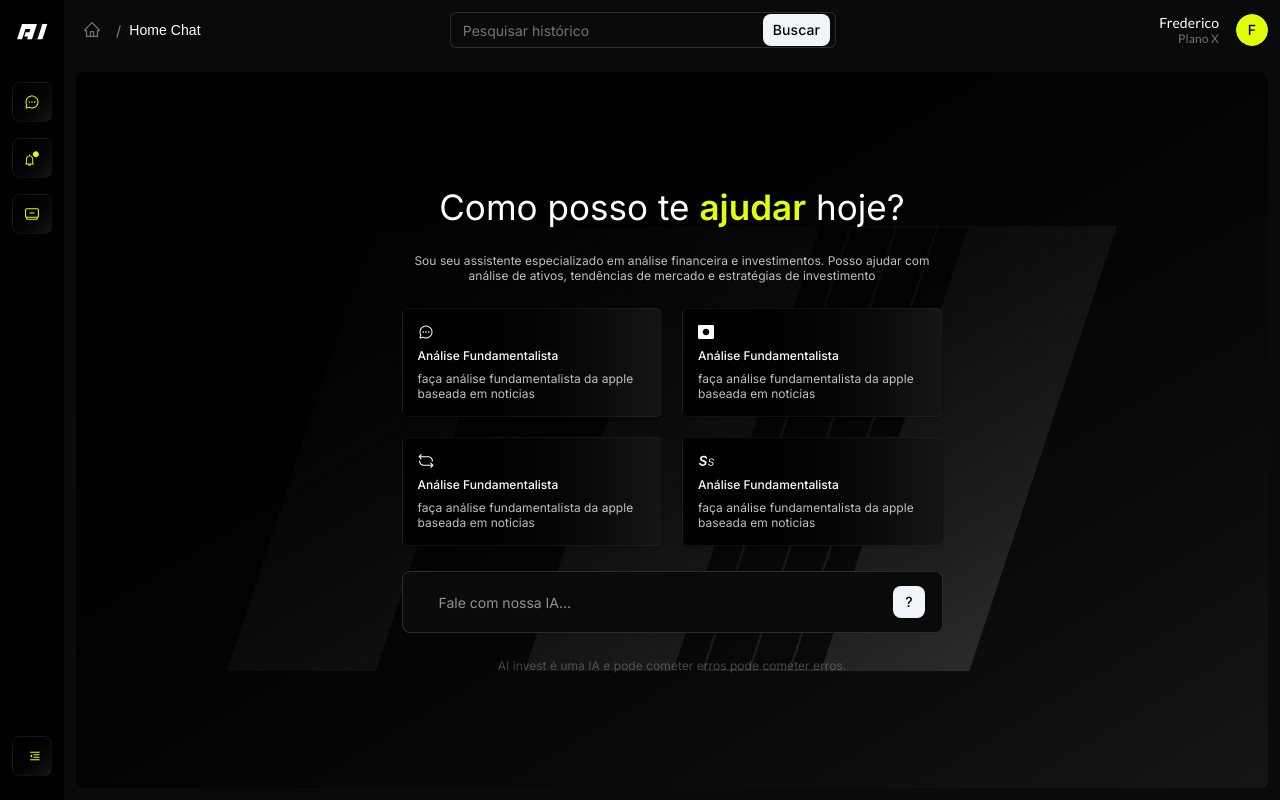
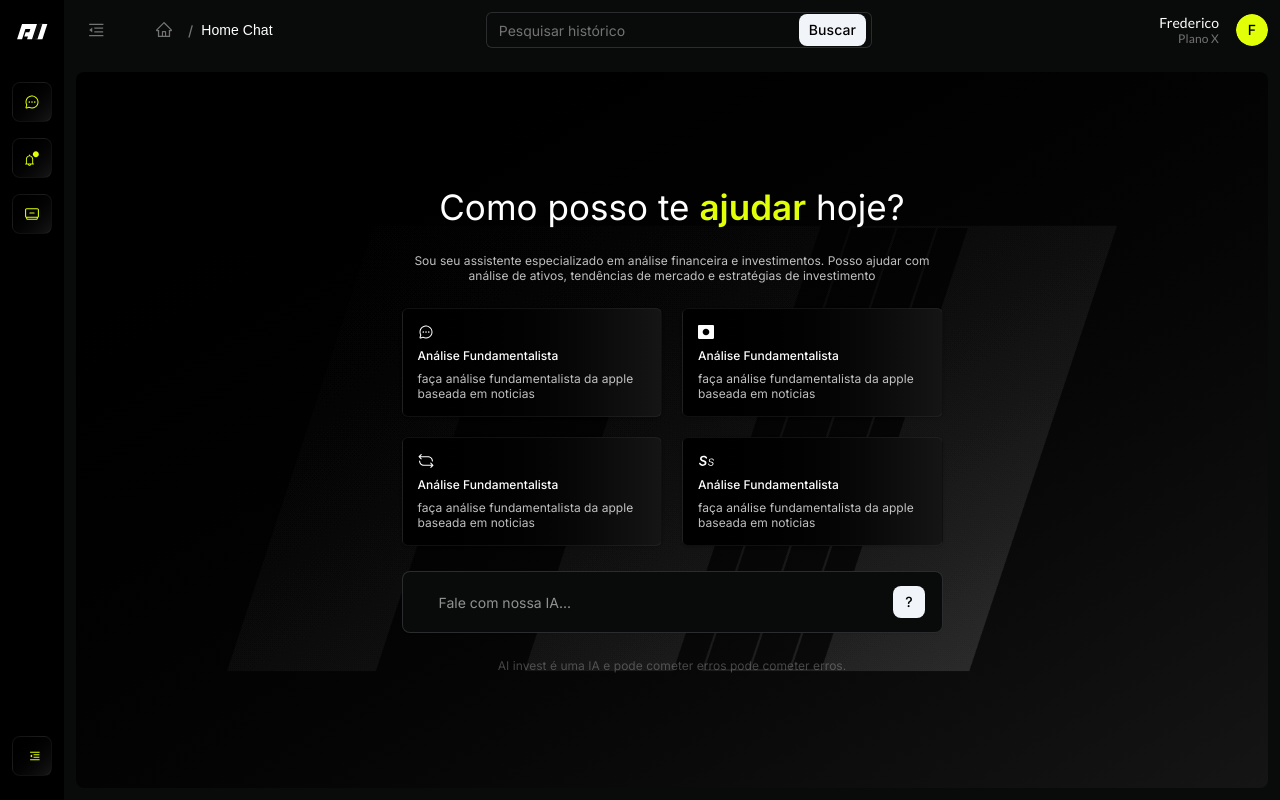
Before and after one commit to Ai-Investidor/ai-investe-app, a Vue app: page / in a window 1280 px wide. Built offline with nearby package versions, Linux system fonts and the light colour scheme; a web font is replaced by a local one.

Commit message:
Adicionar botão de menu e reorganizar breadcrumb

```diff
--- a/src/layout/Header.vue
+++ b/src/layout/Header.vue
@@ -1,5 +1,6 @@
 <script setup>
 import Home from "@/components/icons/Home.vue";
+import MenuFold from "@/components/icons/MenuFold.vue";
 import {
     InputGroup,
     InputGroupAddon,
@@ -12,6 +13,15 @@ import { Avatar, AvatarFallback } from "@components/avatar";
 <template>
     <header class="h-[60px] bg-app-bg px-3 py-0">
         <div class="flex h-full items-center justify-between gap-6">
+            <div class="flex items-center gap-x-10">
+                <button
+                    type="button"
+                    aria-label="Abrir menu"
+                    class="flex h-8 w-8 items-center justify-center hover:cursor-pointer rounded-lg text-muted-foreground hover:text-white transition-colors"
+                >
+                    <MenuFold class="size-6" aria-hidden="true" />
+                </button>
+
                 <!-- Breadcrumb -->
                 <nav class="flex items-center gap-2 shrink-0">
                     <button
@@ -21,9 +31,12 @@ import { Avatar, AvatarFallback } from "@components/avatar";
                     >
                         <Home class="h-4 w-4" aria-hidden="true" />
                     </button>
-                <span class="text-paragraph-6 text-muted-foreground">/</span>
+                    <span class="text-paragraph-6 text-muted-foreground"
+                        >/</span
+                    >
                     <span class="text-paragraph-5 text-white">Home Chat</span>
                 </nav>
+            </div>
 
             <!-- Search Input + Button -->
             <InputGroup class="w-[386px] bg-app-bg border-input-border">
```
Lines whose indentation alone changed are shown as unchanged.
